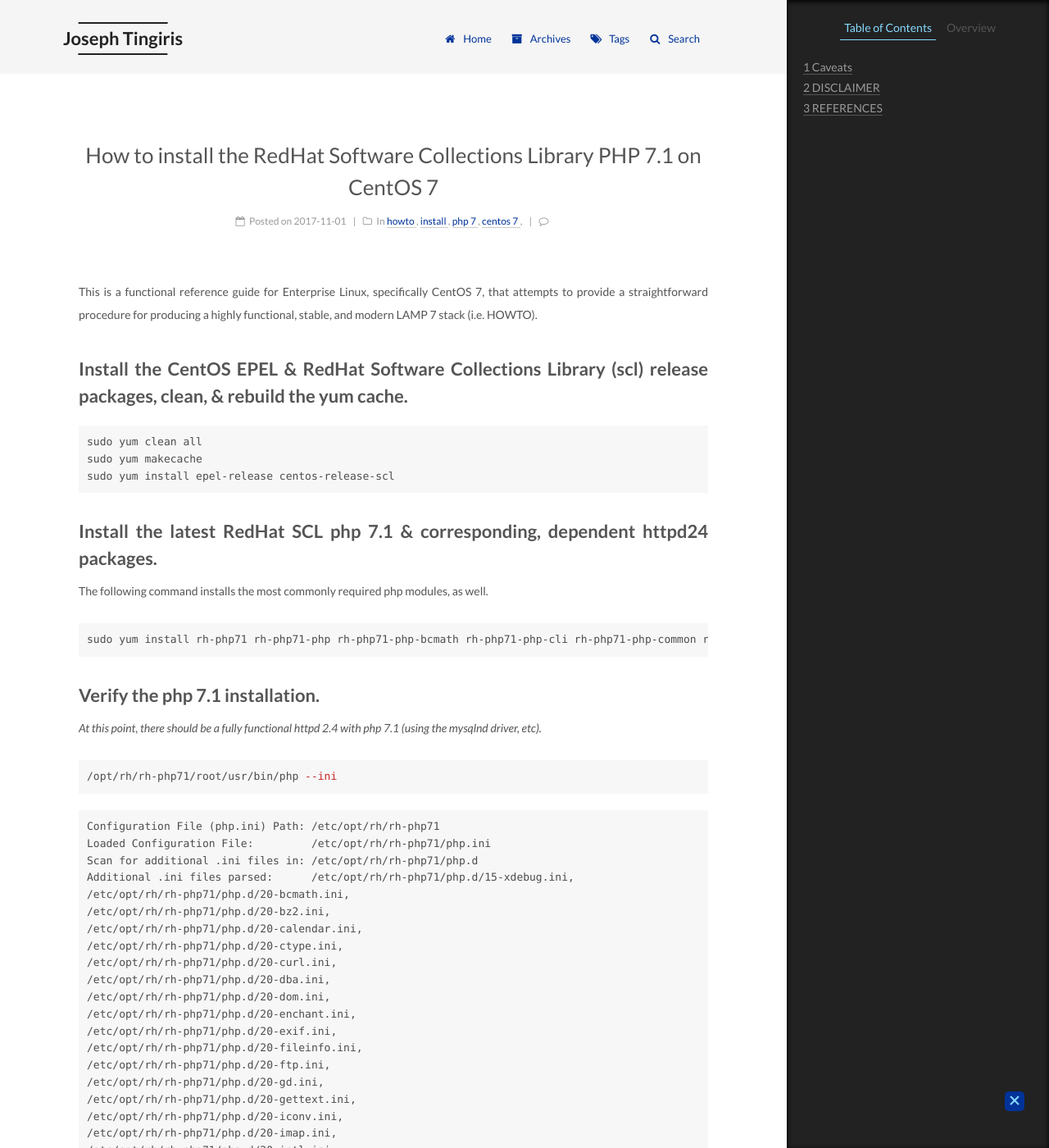
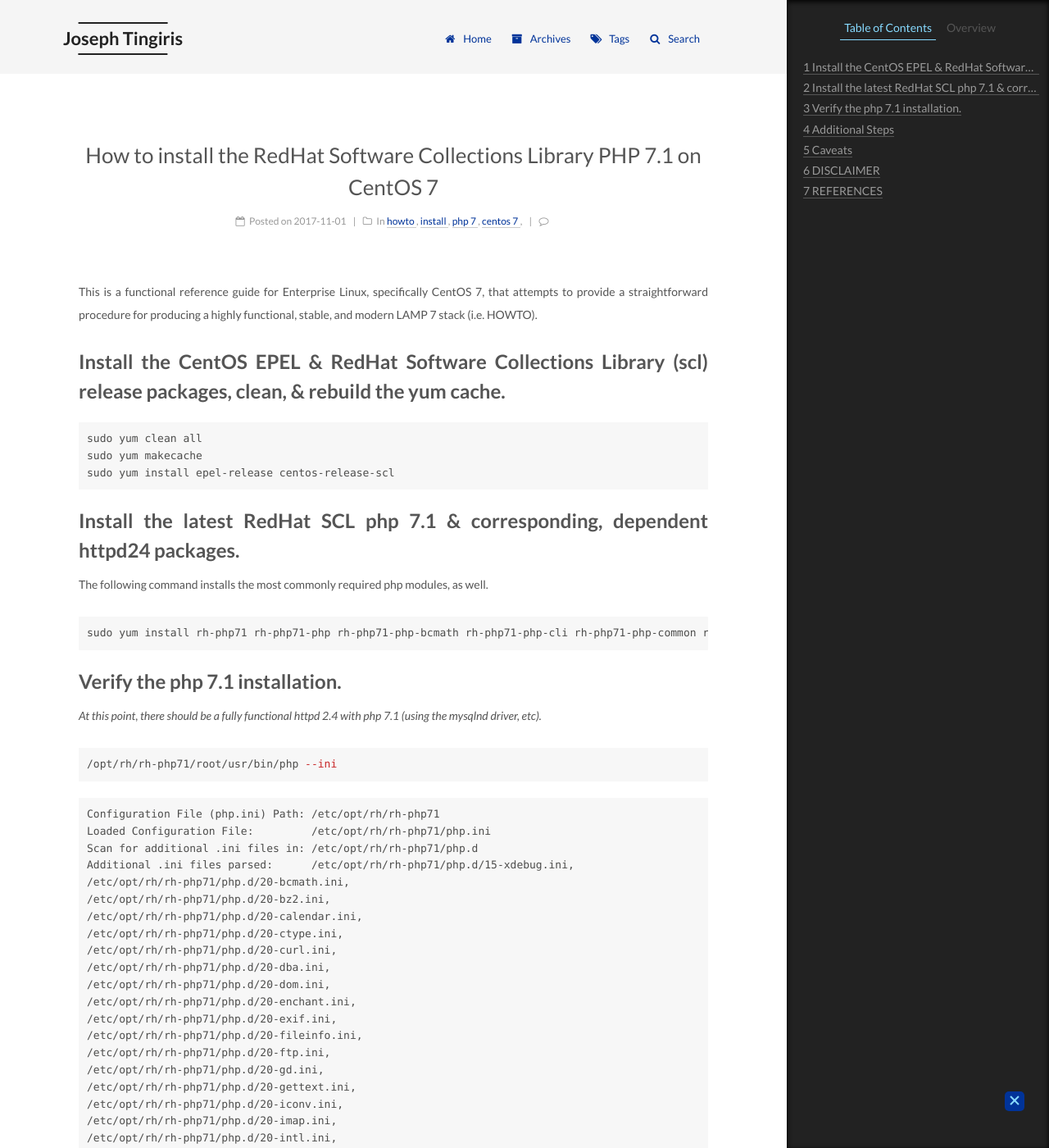
Before and after one commit to josephtingiris/josephtingiris.github.io, a Jekyll site: the page built from _posts/2017-11-01-redhat-scl-php-7.1-on-centos-7.md, in a window 1280 px wide and 1400 px high. Shown: the whole window at 82% size. Built offline with Jekyll 4.4.1, drawn with Linux system fonts in a browser that asks for light colours; comment, search, counter and statistics services are not loaded.

Commit message:
changed headers to display in toc

````diff
--- a/_posts/2017-11-01-redhat-scl-php-7.1-on-centos-7.md
+++ b/_posts/2017-11-01-redhat-scl-php-7.1-on-centos-7.md
@@ -36,21 +36,21 @@ published: true
 
 This is a functional reference guide for Enterprise Linux, specifically CentOS 7, that attempts to provide a straightforward procedure for producing a highly functional, stable, and modern LAMP 7 stack (i.e. HOWTO).
 
-## Install the CentOS EPEL & RedHat Software Collections Library (scl) release packages, clean, & rebuild the yum cache.
+# Install the CentOS EPEL & RedHat Software Collections Library (scl) release packages, clean, & rebuild the yum cache.
 ```
 sudo yum clean all
 sudo yum makecache
 sudo yum install epel-release centos-release-scl
 ```
 
-## Install the latest RedHat SCL php 7.1 & corresponding, dependent httpd24 packages.
+# Install the latest RedHat SCL php 7.1 & corresponding, dependent httpd24 packages.
 
 The following command installs the most commonly required php modules, as well.
 ```
 sudo yum install rh-php71 rh-php71-php rh-php71-php-bcmath rh-php71-php-cli rh-php71-php-common rh-php71-php-dba rh-php71-php-embedded rh-php71-php-enchant rh-php71-php-fpm rh-php71-php-gd rh-php71-php-intl rh-php71-php-ldap rh-php71-php-mbstring rh-php71-php-mysqlnd rh-php71-php-odbc rh-php71-php-pdo rh-php71-php-pear rh-php71-php-pecl-apcu rh-php71-php-pgsql rh-php71-php-process rh-php71-php-pspell rh-php71-php-recode rh-php71-php-snmp rh-php71-php-soap rh-php71-php-xml rh-php71-php-xmlrpc sclo-php71-php-imap sclo-php71-php-mcrypt sclo-php71-php-pecl-amqp sclo-php71-php-pecl-apcu-bc sclo-php71-php-pecl-apfd sclo-php71-php-pecl-geoip sclo-php71-php-pecl-http sclo-php71-php-pecl-igbinary sclo-php71-php-pecl-imagick sclo-php71-php-pecl-lzf sclo-php71-php-pecl-memcached sclo-php71-php-pecl-mongodb sclo-php71-php-pecl-msgpack sclo-php71-php-pecl-propro sclo-php71-php-pecl-raphf sclo-php71-php-pecl-redis sclo-php71-php-pecl-selinux sclo-php71-php-pecl-solr2 sclo-php71-php-pecl-uploadprogress sclo-php71-php-pecl-uuid sclo-php71-php-pecl-xattr sclo-php71-php-pecl-xdebug sclo-php71-php-tidy httpd24 httpd24-mod_ssl
 ```
 
-## Verify the php 7.1 installation.
+# Verify the php 7.1 installation.
 
 *At this point, there should be a fully functional httpd 2.4 with php 7.1 (using the mysqlnd driver, etc).*
 ```sh
@@ -134,11 +134,11 @@ Additional .ini files parsed:      /etc/opt/rh/rh-php71/php.d/15-xdebug.ini,
 /etc/opt/rh/rh-php71/php.d/50-solr.ini
 ```
 
-## Additional Steps
+# Additional Steps
 
 There are some things that I've found make using the RedHat PHP 7.1.x SCL packages and upgrading existing code bases a little easier.  *The following steps are **OPTIONAL**, but recommended.*
 
-### To avoid potential conflict, ensure the CentOS base httpd is stopped, disabled, and completely removed from the system.
+## To avoid potential conflict, ensure the CentOS base httpd is stopped, disabled, and completely removed from the system.
 
 **_I'd strongly recommend removing the CentOS base php & httpd._**  Having the base packages on the system, with SCL packages, can cause confusion.  Although, to be fair, it's possible as long as both httpd installs are configured to use different interfaces and/or ports.
 ```sh
````
